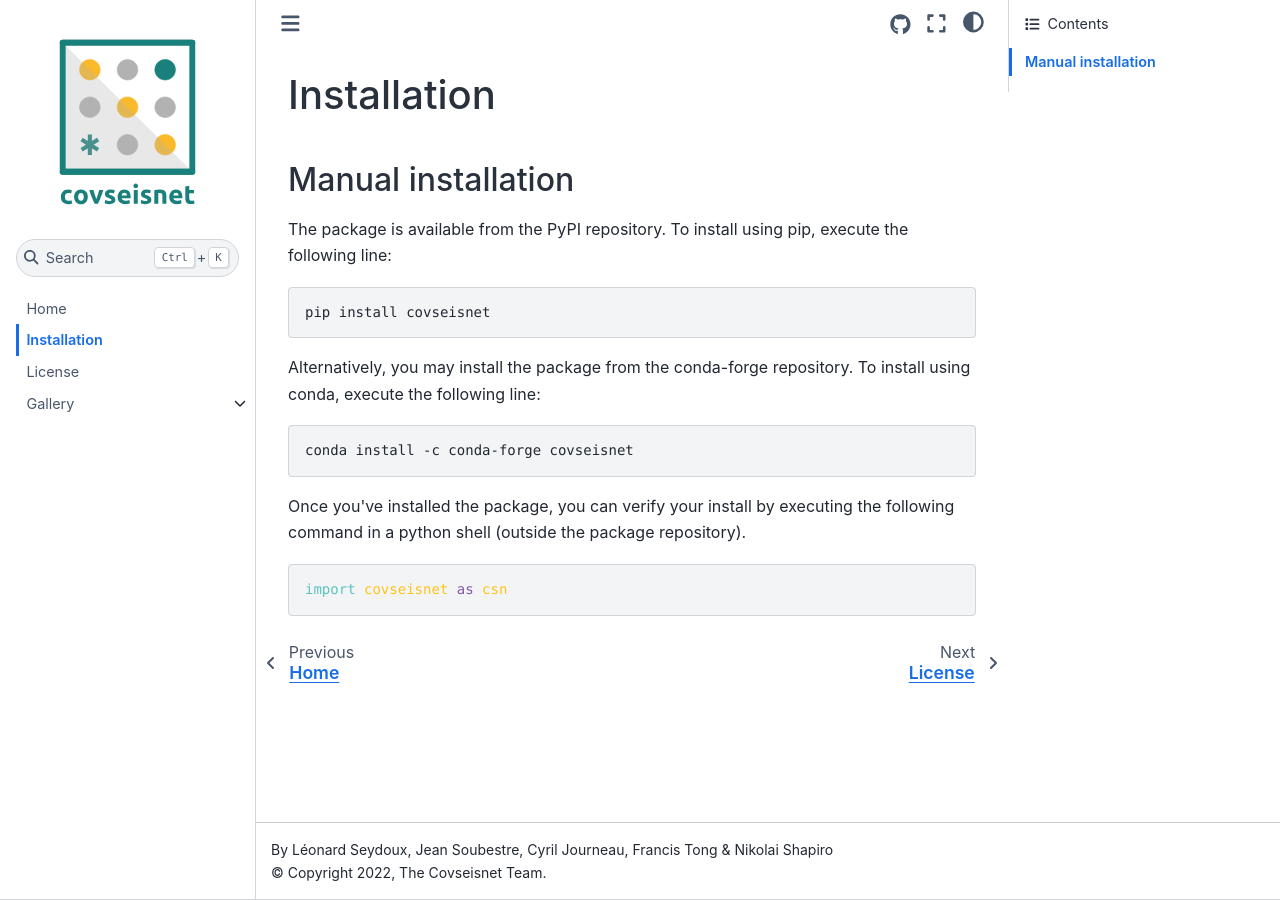
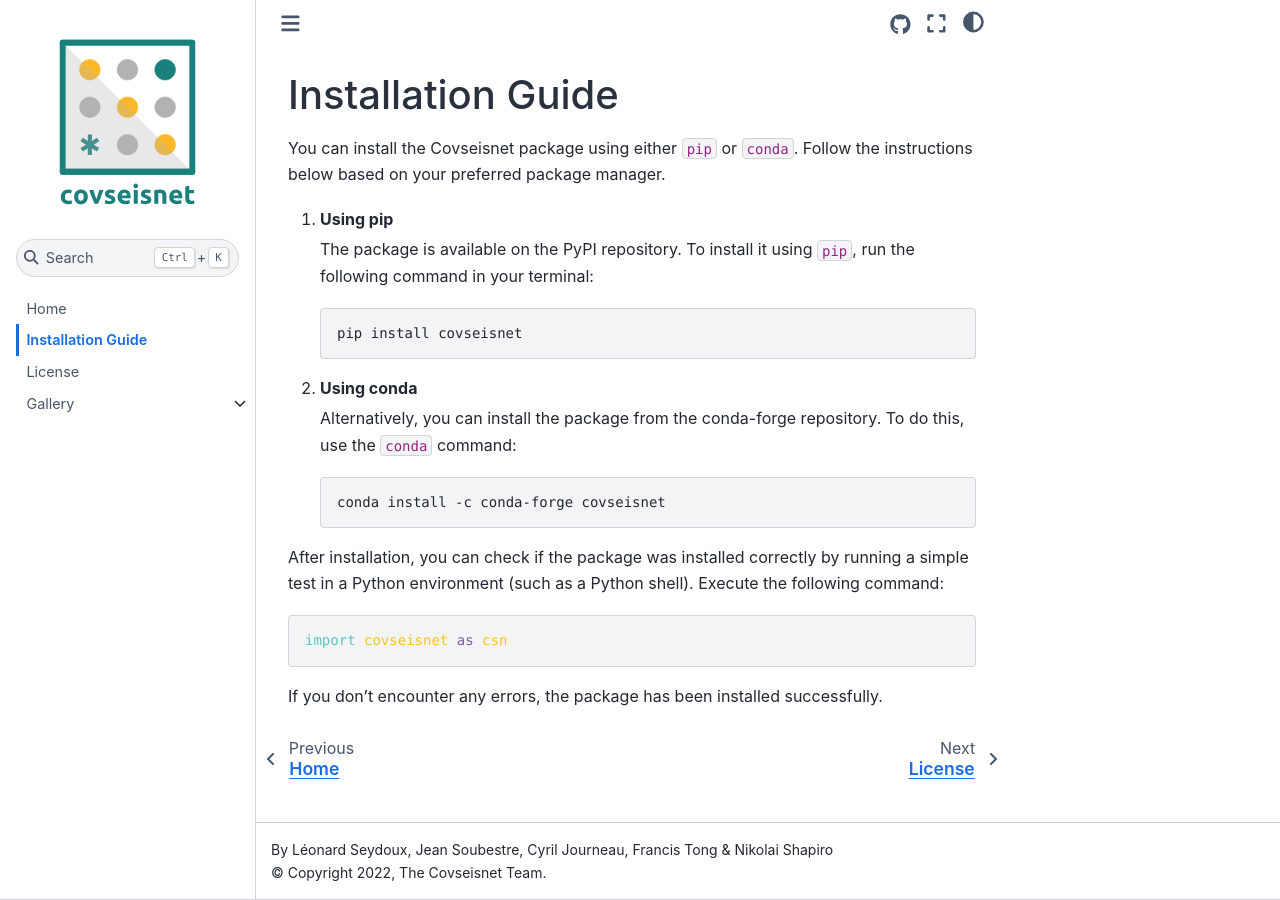
Before and after one commit to leonard-seydoux/covseisnet, a Sphinx documentation site: the page built from docs/source/installation.rst, in a window 1280 px wide. Built offline with Sphinx 7.4.7 and the Sphinx Book theme 1.1.4, drawn with Linux system fonts in a browser that asks for light colours; pages that are not in the unit, such as notebooks, are missing from menus.

Commit message:
Clean up installation process

```diff
--- a/docs/source/installation.rst
+++ b/docs/source/installation.rst
@@ -1,23 +1,30 @@
-Installation
-============
+Installation Guide
+==================
 
-Manual installation
--------------------
+You can install the Covseisnet package using either ``pip`` or ``conda``. Follow the instructions below based on your preferred package manager.
 
-The package is available from the PyPI repository. To install using pip, execute the following line:
+1. **Using pip**
 
-.. code-block:: bash
+   The package is available on the PyPI repository. To install it using ``pip``, run the following command in your terminal:
 
-    pip install covseisnet
+   .. code-block:: bash
 
-Alternatively, you may install the package from the conda-forge repository. To install using conda, execute the following line:
+       pip install covseisnet
 
-.. code-block:: bash
+2. **Using conda**
 
-    conda install -c conda-forge covseisnet
+   Alternatively, you can install the package from the conda-forge repository. To do this, use the ``conda`` command:
 
-Once you've installed the package, you can verify your install by executing the following command in a python shell (outside the package repository).
+   .. code-block:: bash
+
+       conda install -c conda-forge covseisnet
+
+
+
+After installation, you can check if the package was installed correctly by running a simple test in a Python environment (such as a Python shell). Execute the following command:
 
 .. code-block:: python
 
     import covseisnet as csn
+
+If you don’t encounter any errors, the package has been installed successfully.
```
